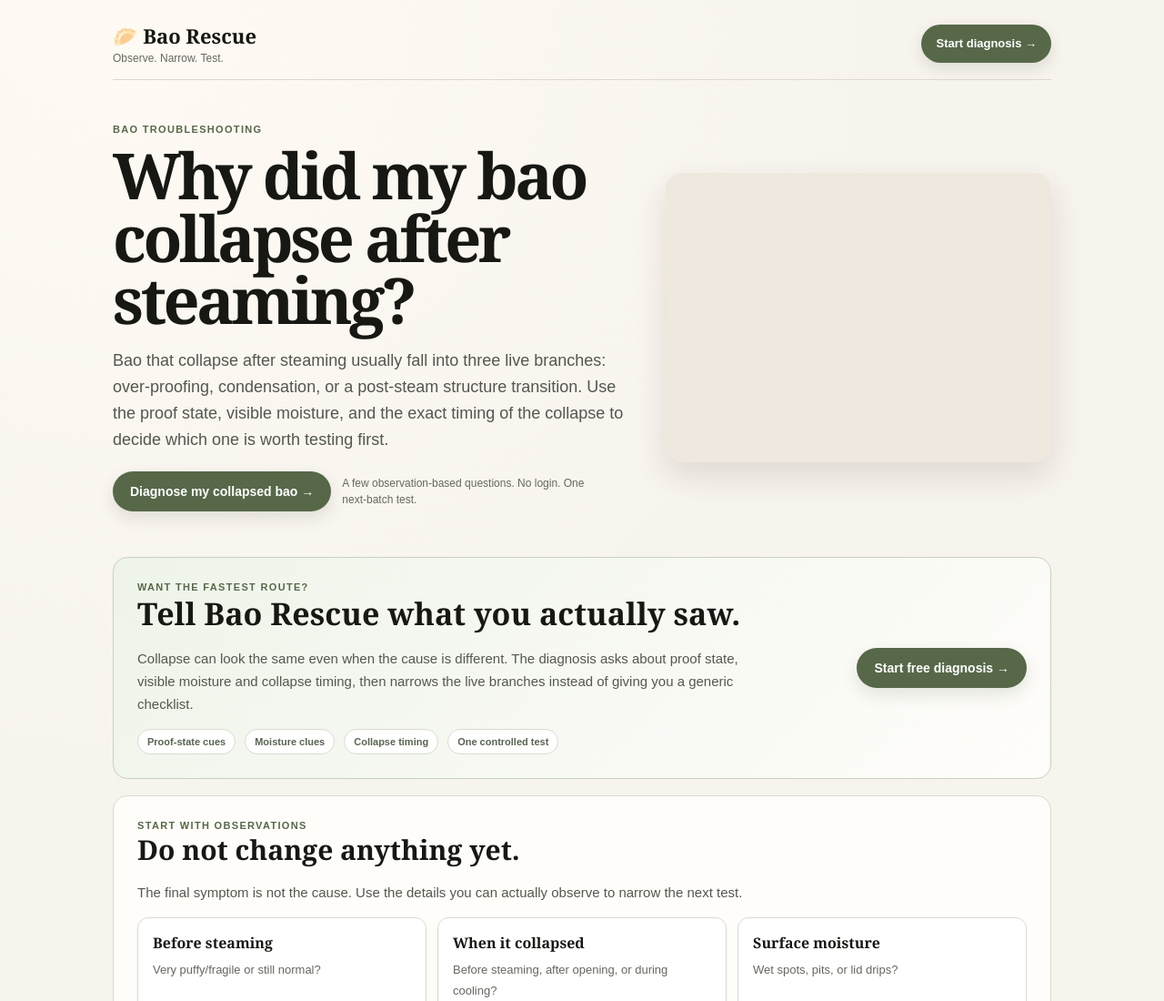
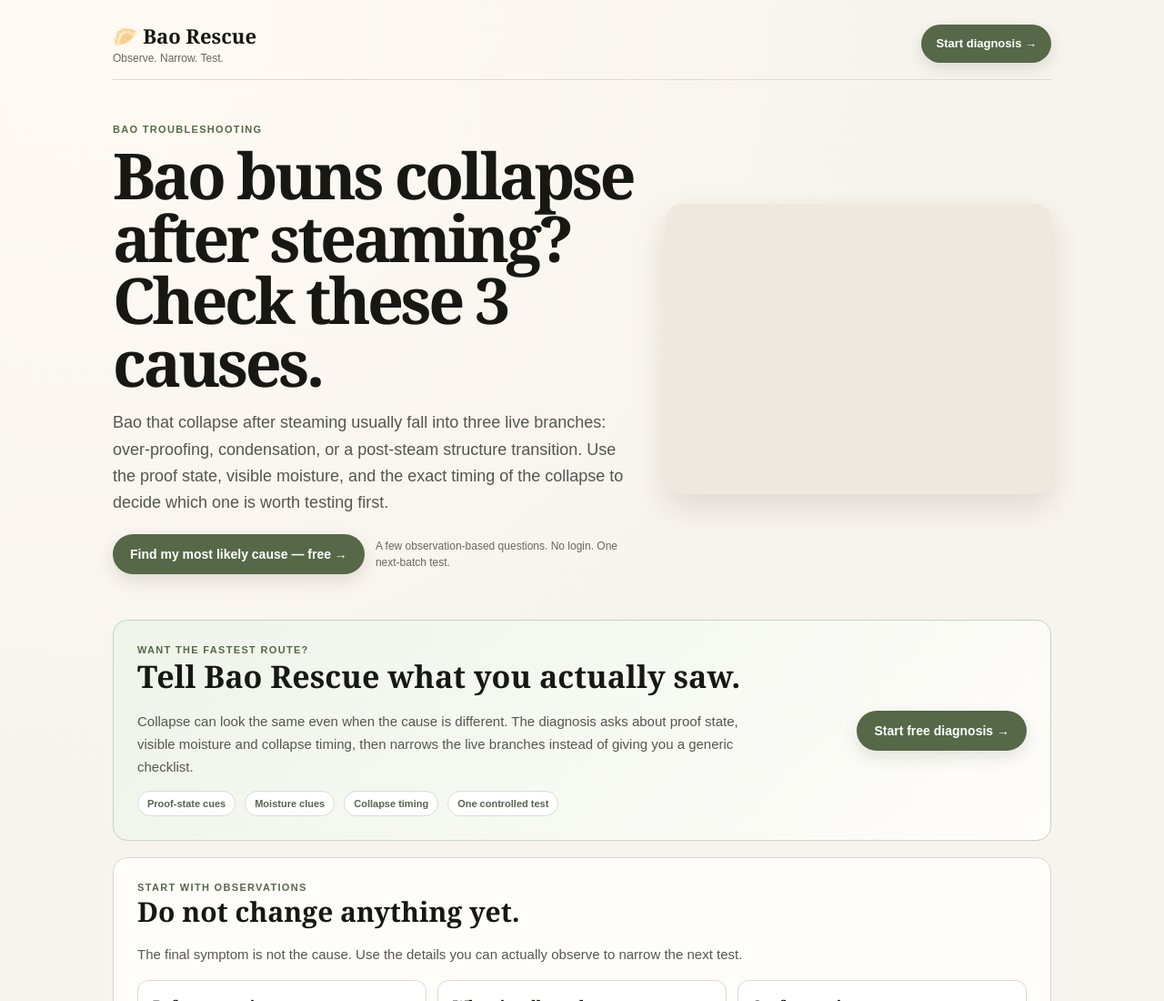
Before and after one commit to DragonChenCL/bok-choy-knowledge-export-experiment, a plain HTML site: page site/bao-buns-collapse-after-steaming/index.html in a window 1280 px wide. Shown: the top 1100 px of the page at 91% size. Drawn offline with Linux system fonts and the light colour scheme.

Commit message:
seo: improve collapse search snippet

```diff
--- a/site/bao-buns-collapse-after-steaming/index.html
+++ b/site/bao-buns-collapse-after-steaming/index.html
@@ -3,8 +3,8 @@
 <head>
   <meta charset="utf-8">
   <meta name="viewport" content="width=device-width,initial-scale=1">
-  <title>Bao Buns Collapse After Steaming? 3 Causes to Check | Bao Rescue</title>
-  <meta name="description" content="Collapsed bao can come from over-proofing, condensation, or a post-steam transition. Use observable clues to narrow the cause and test one variable next batch.">
+  <title>Bao Buns Collapse After Steaming? 3 Causes + Fixes | Bao Rescue</title>
+  <meta name="description" content="Bao buns collapse after steaming? Check over-proofing, condensation, and post-steam handling. Match the clue, then test one fix next batch.">
   <meta name="robots" content="index,follow,max-image-preview:large">
   <link rel="canonical" href="https://bao.serunio.com/bao-buns-collapse-after-steaming/">
   <meta property="og:type" content="article">
@@ -36,10 +36,10 @@
     <section class="hero">
       <div>
         <div class="eyebrow">Bao troubleshooting</div>
-        <h1>Why did my bao collapse after steaming?</h1>
+        <h1>Bao buns collapse after steaming? Check these 3 causes.</h1>
         <p>Bao that collapse after steaming usually fall into three live branches: over-proofing, condensation, or a post-steam structure transition. Use the proof state, visible moisture, and the exact timing of the collapse to decide which one is worth testing first.</p>
         <div class="heroActions">
-          <a class="cta" data-track="seo_diagnosis_cta" data-placement="hero" href="../?entry=bao-buns-collapse-after-steaming#diagnose">Diagnose my collapsed bao →</a>
+          <a class="cta" data-track="seo_diagnosis_cta" data-placement="hero" href="../?entry=bao-buns-collapse-after-steaming#diagnose">Find my most likely cause — free →</a>
           <span class="heroMicro">A few observation-based questions. No login. One next-batch test.</span>
         </div>
       </div>
```
